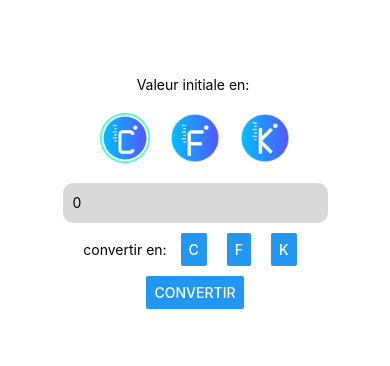
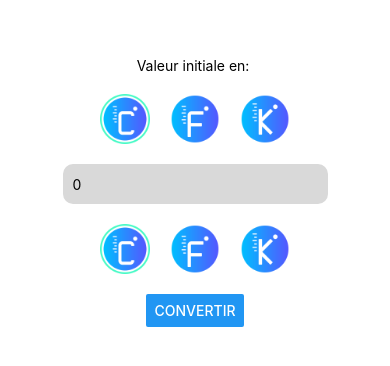
Before and after one commit to SeshiriaC/temperature-converter-stic4-2024, a React Native app in the folder App/: screen / in a window 390 px wide. Shown: the part 230-596 px from the top of the page. Built offline with nearby package versions, Linux system fonts and the light colour scheme.

Commit message:
FIXED: Les fonctions de conversions marchent à nouveau

```diff
--- a/App/App.js
+++ b/App/App.js
@@ -17,6 +17,15 @@ export default function App() {
   const [inputUnit, setInputUnit] = useState("C");
   const [outputUnit, setOutputUnit] = useState("F");
 
+  const updateInputUnit = (newInputUnitValue) => {
+    setInputUnit(newInputUnitValue);
+    console.log("Input unit updated to:", newInputUnitValue);
+  };
+
+  const updateOutputUnit = (newOutputUnitValue) => {
+    setOutputUnit(newOutputUnitValue);
+    console.log("Output unit updated to:", newOutputUnitValue);
+  };
 
   function convertInput() {
     //Convertis de l'entrée en nombre réel
@@ -57,14 +66,13 @@ export default function App() {
     }
 
     setOutputValue(result);
-    setInputUnit(UnitChoice.state);
   }
 
   return (
     <View style={styles.container}>
       <Text>Valeur initiale en: </Text>
 
-      <UnitChoice/>
+      <UnitChoice onUnitChange={updateInputUnit}/>
       <TextInput
         style={{
           padding: 10,
@@ -77,18 +85,8 @@ export default function App() {
         keyboardType="numeric"
         onChangeText={setInputValue}
       />
-      <View style={styles.selector}>
-        <Text>convertir en: </Text>
-        <View style={styles.buttonContainer}>
-          <Button title="C" onPress={() => setOutputUnit("C")} />
-        </View>
-        <View style={styles.buttonContainer}>
-          <Button title="F" onPress={() => setOutputUnit("F")} />
-        </View>
-        <View style={styles.buttonContainer}>
-          <Button title="K" onPress={() => setOutputUnit("K")} />
-        </View>
-      </View>
+
+      <UnitChoice onUnitChange={updateOutputUnit}/>
       <Button title="Convertir" onPress={() => convertInput()} />
       <View>
         <Text>{outputValue}</Text>
--- a/App/components/UnitChoice.js
+++ b/App/components/UnitChoice.js
@@ -1,8 +1,8 @@
-import { useState, createContext } from "react";
+import { useState} from "react";
 import { View, Image, StyleSheet, TouchableOpacity } from "react-native";
 
 
-function UnitChoice() {
+function UnitChoice({onUnitChange}) {
   const [isCelsiusSelected, setIsCelsiusSelected] = useState(true);
   const [isFahrenheitSelected, setIsFahrenheitSelected] = useState(false);
   const [isKelvinSelected, setIsKelvinSelected] = useState(false);
@@ -17,8 +17,6 @@ function UnitChoice() {
   const kelvinNotSelected = require("../assets/kelvin-icon.png");
   const kelvinSelected = require("../assets/kelvin-selected-icon.png");
 
-
-
   return (
     <View style={styles.container}>
       <TouchableOpacity
@@ -26,8 +24,9 @@ function UnitChoice() {
           setIsCelsiusSelected(!isCelsiusSelected);
           setIsFahrenheitSelected(false);
           setIsKelvinSelected(false);
-          if (isCelsiusSelected) {
-            isUnitState("Celcius");
+          if (!isCelsiusSelected) {
+            isUnitState('C');
+            onUnitChange('C');
           }
         }}
       >
@@ -41,8 +40,9 @@ function UnitChoice() {
           setIsFahrenheitSelected(!isFahrenheitSelected);
           setIsCelsiusSelected(false);
           setIsKelvinSelected(false);
-          if (isFahrenheitSelected) {
-            isUnitState("F");
+          if (!isFahrenheitSelected) {
+            isUnitState('F');
+            onUnitChange('F');
           }
         }}
       >
@@ -58,8 +58,9 @@ function UnitChoice() {
           setIsKelvinSelected(!isKelvinSelected);
           setIsCelsiusSelected(false);
           setIsFahrenheitSelected(false);
-          if (isKelvinSelected) {
-            isUnitState("K");
+          if (!isKelvinSelected) {
+            isUnitState('K');
+            onUnitChange('K');
           }
         }}
       >
```
